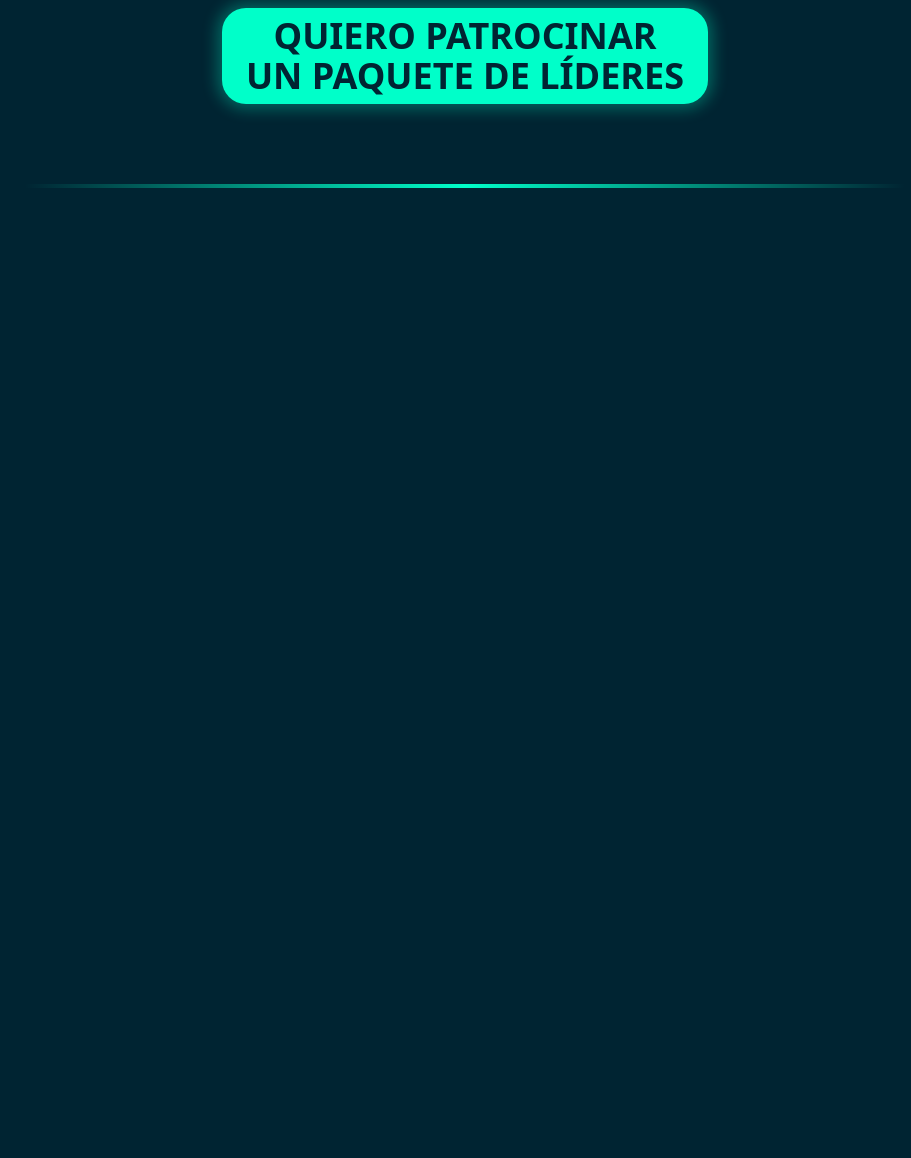
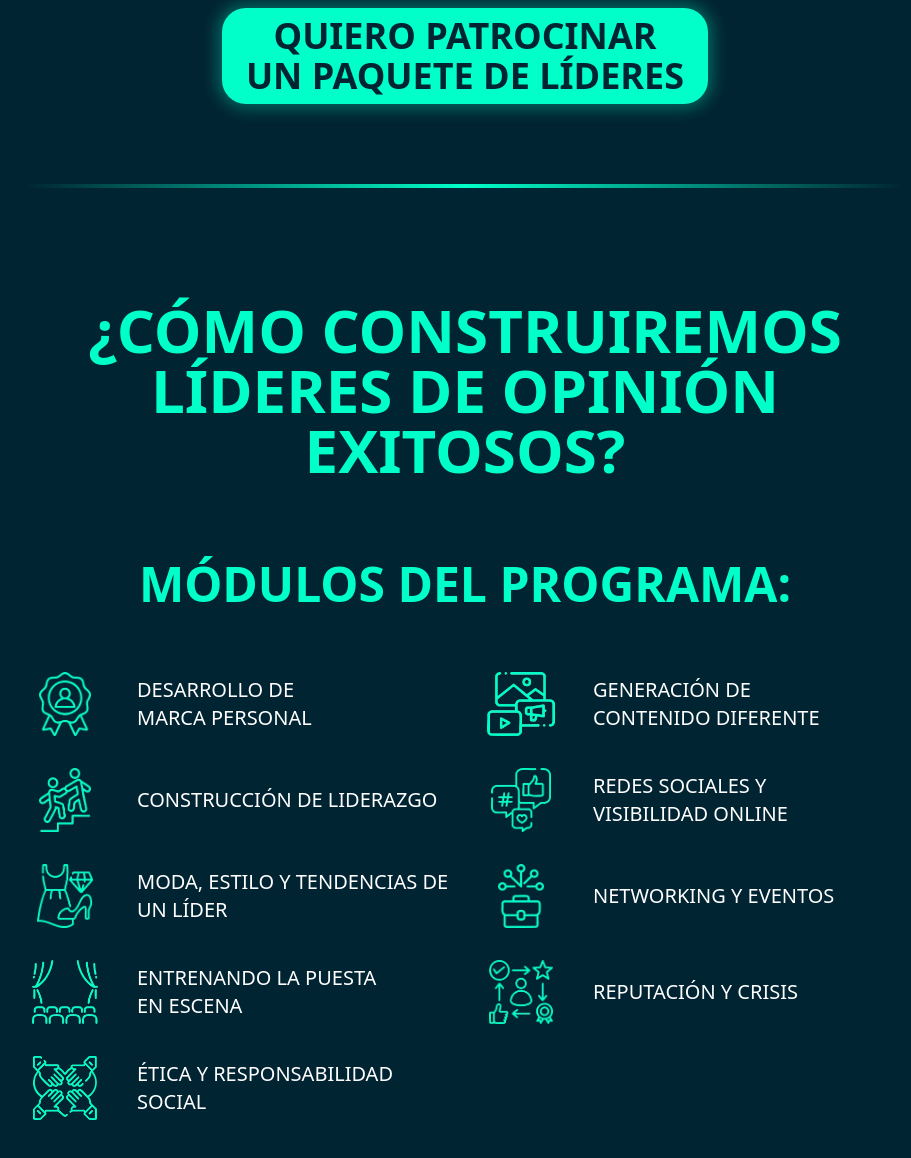
Before and after one commit to TDanyStark/landing-incubadora-lideres, an Astro site: page / in a window 1280 px wide. Shown: the part 1987-3145 px from the top of the page, without its empty margins (175-1086 px from the left). Before the commit the page ends 2287 px from the top, so only its background shows below. Built offline with nearby package versions, Linux system fonts and the light colour scheme; Astro itself is replaced by a stand-in of ours.

Commit message:
Agregar nuevos componentes LineaGradient y Modulos; actualizar estilos en TextS y TitleH3

```diff
--- /dev/null
+++ b/src/components/LineaGradient.astro
@@ -0,0 +1 @@
+<div class="mt-20 h-1 bg-gradient-to-r from-transparent via-accent to-transparent"></div>
--- a/src/components/TextS.astro
+++ b/src/components/TextS.astro
@@ -8,4 +8,4 @@ let { text, color } = Astro.props;
 color = color || 'text-secondary';
 ---
 
-<p class={`${color} text-xl`}>{text}</p>
+<p class={`${color} text-xl text-pretty`}>{text}</p>
--- a/src/components/TitleH2.astro
+++ b/src/components/TitleH2.astro
@@ -10,4 +10,4 @@ color = color || 'text-accent';
 weigth = weigth || 'font-bold';
 ---
 
-<h2 class={`${color} font-bold text-3xl md:text-5xl text-pretty`}>{text}</h2>
+<h2 class={`${color} font-bold text-4xl md:text-6xl text-pretty`}>{text}</h2>
--- a/src/components/TitleH3.astro
+++ b/src/components/TitleH3.astro
@@ -5,7 +5,7 @@ interface Props{
 }
 
 let { text, color } = Astro.props;
-color = color || 'secondary';
+color = color || 'text-accent';
 ---
 
-<h3>{text}</h3>
+<h3 class={`${color} font-bold text-3xl md:text-5xl text-pretty`}>{text}</h3>
--- a/src/pages/index.astro
+++ b/src/pages/index.astro
@@ -3,6 +3,7 @@ import Hero from '@/sections/Hero.astro';
 import Layout from '@/layouts/Layout.astro';
 import Dolores from '@/sections/Dolores.astro';
 import EsHora from '@/sections/EsHora.astro';
+import Modulos from '@/sections/Modulos.astro';
 ---
 
 <Layout title='Incubadora de líderes'>
@@ -10,5 +11,6 @@ import EsHora from '@/sections/EsHora.astro';
 		<Hero />
 		<Dolores />
 		<EsHora />
+		<Modulos />
 	</main>
 </Layout>
--- a/src/sections/EsHora.astro
+++ b/src/sections/EsHora.astro
@@ -1,12 +1,13 @@
 ---
 import CallTOAction from "@/components/CallTOAction.astro";
+import LineaGradient from "@/components/LineaGradient.astro";
 import TextM from "@/components/TextM.astro";
-import TitleH2 from "@/components/TitleH2.astro";
+import TitleH3 from "@/components/TitleH3.astro";
 ---
 
 <section class="section-spacing-da pt-0 md:pt-16">
   <div class="max-w-4xl mx-auto text-center px-2">
-    <TitleH2
+    <TitleH3
       text="ES HORA DE CONSTRUIR LÍDERES DE OPINIÓN QUE LUEGO APOYEN Y SEAN EMBAJADORES DE TU MARCA"
     />
     <div class="mt-10">
@@ -17,6 +18,6 @@ import TitleH2 from "@/components/TitleH2.astro";
     <div class="max-w-[500px] mx-auto mt-16">
       <CallTOAction />
     </div>
-    <div class="mt-20 h-1 bg-gradient-to-r from-transparent via-accent to-transparent"></div>
+    <LineaGradient />
   </div>
 </section>
--- /dev/null
+++ b/src/sections/Modulos.astro
@@ -0,0 +1,68 @@
+---
+import TextS from "@/components/TextS.astro";
+import TitleH2 from "@/components/TitleH2.astro";
+import TitleH3 from "@/components/TitleH3.astro";
+import { URL_BASE } from "@/config";
+
+const MODULOSINFO = [
+  {
+    icon: "insignia",
+    text: "DESARROLLO DE MARCA PERSONAL"
+  },
+  {
+    icon: "youtube",
+    text: "GENERACIÓN DE CONTENIDO DIFERENTE"
+  },
+  {
+    icon: "ladder",
+    text: "CONSTRUCCIÓN DE LIDERAZGO"
+  },
+  {
+    icon: "RRSS",
+    text: "REDES SOCIALES Y VISIBILIDAD ONLINE"
+  },
+  {
+    icon: "clothes",
+    text: "MODA, ESTILO Y TENDENCIAS DE UN LÍDER"
+  },
+  {
+    icon: "tools",
+    text: "NETWORKING Y EVENTOS"
+  },
+  {
+    icon: "stage",
+    text: "ENTRENANDO LA PUESTA EN ESCENA"
+  },
+  {
+    icon: "user",
+    text: "REPUTACIÓN Y CRISIS"
+  },
+  {
+    icon: "hands",
+    text: "ÉTICA Y RESPONSABILIDAD SOCIAL"
+  }
+];
+---
+
+<section class="section-spacing-da">
+  <div class="max-w-4xl mx-auto text-center px-2">
+    <TitleH2 text="¿CÓMO CONSTRUIREMOS LÍDERES DE OPINIÓN EXITOSOS?" />
+    <div class="mt-20">
+      <TitleH3 text="MÓDULOS DEL PROGRAMA:" />
+    </div>
+    <ul class="grid grid-cols-1 md:grid-cols-2 gap-8 mt-16">
+      {
+        MODULOSINFO.map((modulo) => (
+          <li class="flex items-center gap-4 md:gap-8 text-left">
+            <div class="flex items-center justify-center">
+              <img src={`${URL_BASE}/images/icons/${modulo.icon}.webp`} alt={modulo.text} class="min-w-20 h-16 object-contain" />
+            </div>
+            <TextS
+              text={modulo.text}
+            />
+          </li>
+        ))
+      }
+    </ul>
+  </div>
+</section>
```
Also changed, not shown: public/images/icons/RRSS.webp (renamed from public/images/RRSS.webp), public/images/icons/clothes.webp (renamed from public/images/clothes.webp), public/images/icons/hands.webp (renamed from public/images/hands.webp), public/images/icons/insignia.webp (renamed from public/images/insignia.webp), public/images/icons/ladder.webp (renamed from public/images/ladder.webp), public/images/icons/stage.webp (renamed from public/images/stage.webp), public/images/icons/tools.webp (renamed from public/images/tools.webp), public/images/icons/user.webp (renamed from public/images/user.webp), public/images/icons/youtube.webp (renamed from public/images/youtube.webp).
